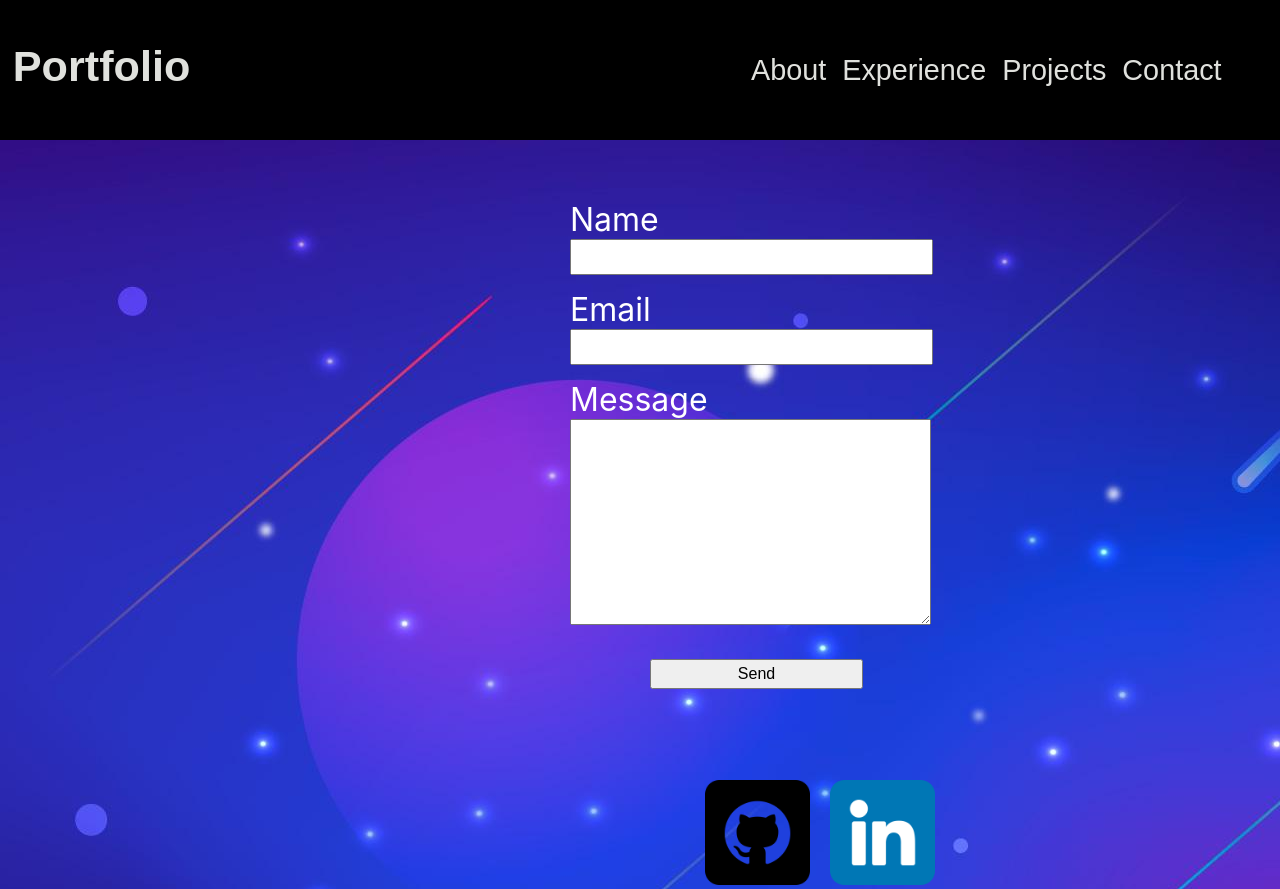
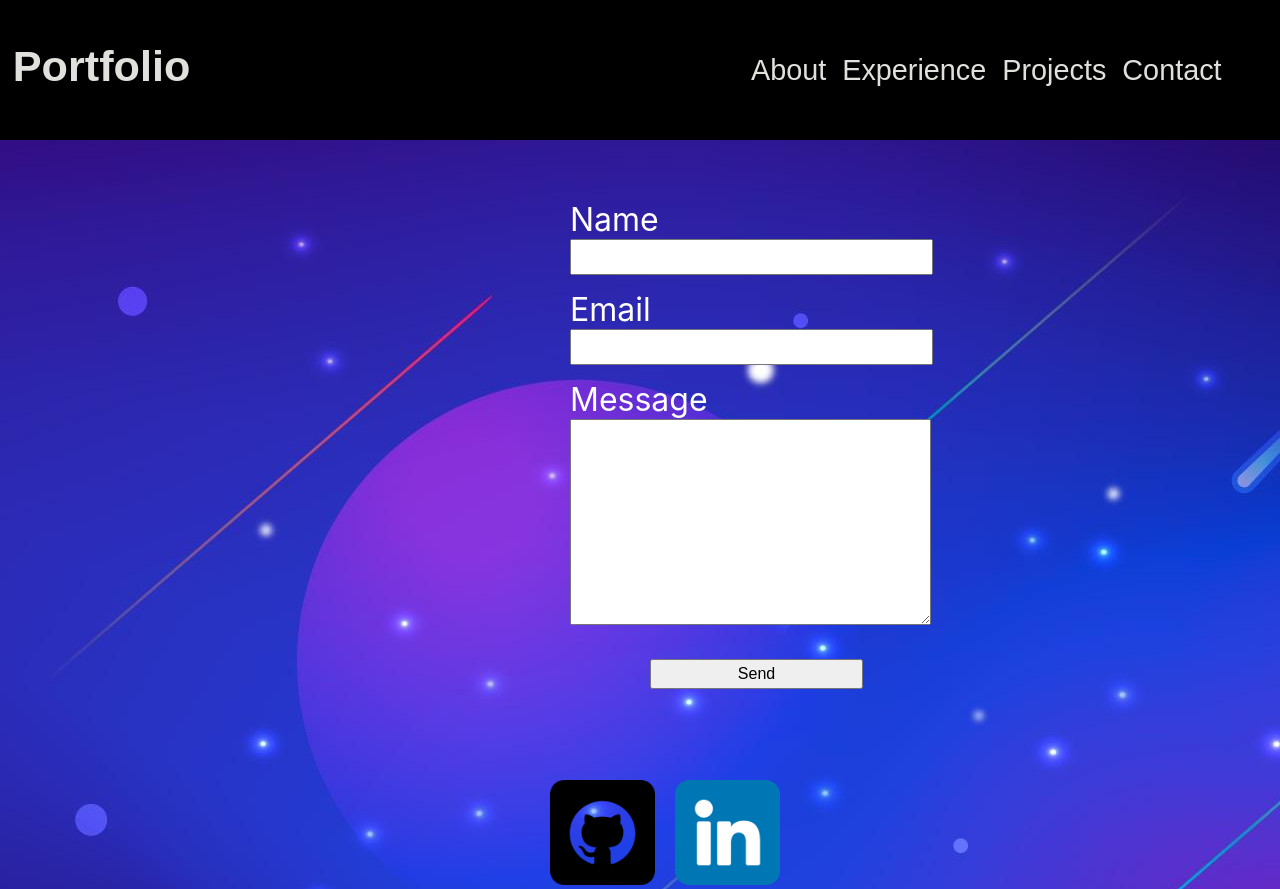
Before and after one commit to BarkerBrian-FS/RealPortfolio, a React (Create React App) app in the folder real-portfolio/: page /contact in a window 1280 px wide. Built offline with nearby package versions, Linux system fonts and the light colour scheme; a web font is replaced by a local one.

Commit message:
finished contact page

```diff
--- a/real-portfolio/src/Pages/Contact.js
+++ b/real-portfolio/src/Pages/Contact.js
@@ -50,7 +50,8 @@ const styles={
     contactBtn:{
         display: 'flex',
         flexDirection: 'row',
-        marginLeft: '705px',
+        marginLeft: '43%',
+        marginRight: 'auto',
         marginTop: '40px',
         justifyContent: 'spaceBetween',
 
```
